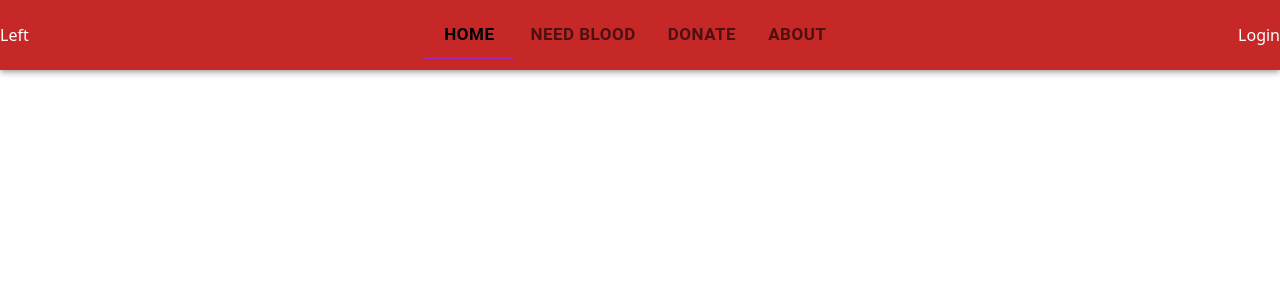
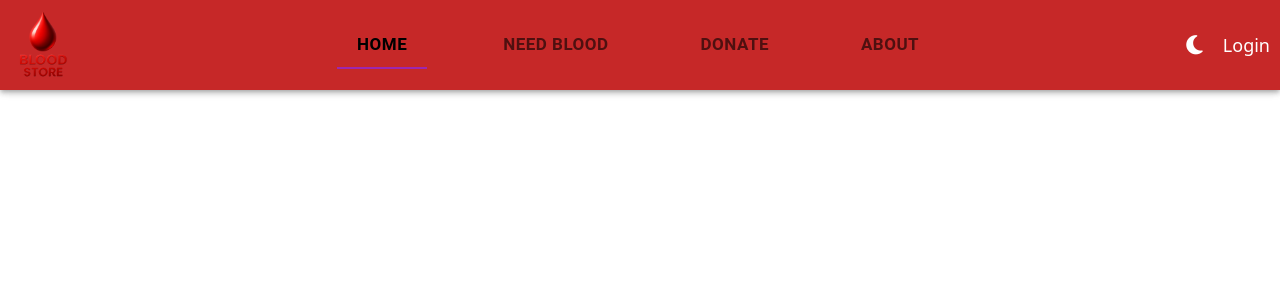
Before and after one commit to ZAKIURREHMAN/Blood-donate, a React (Create React App) app: page / in a window 1280 px wide. Shown: the top 300 px of the page. Built offline with nearby package versions, Linux system fonts and the light colour scheme.

Commit message:
build drower and make response navbar

```diff
--- a/package.json
+++ b/package.json
@@ -40,6 +40,7 @@
     ]
   },
   "devDependencies": {
+    "prettier": "^3.6.2",
     "tailwindcss": "^3.4.17"
   }
 }
--- a/public/index.html
+++ b/public/index.html
@@ -32,6 +32,7 @@
     <link rel="preconnect" href="https://fonts.googleapis.com">
 <link rel="preconnect" href="https://fonts.gstatic.com" crossorigin>
 <link href="https://fonts.googleapis.com/css2?family=Bebas+Neue&display=swap" rel="stylesheet">
+<link rel="stylesheet" href="https://cdnjs.cloudflare.com/ajax/libs/font-awesome/6.7.2/css/all.min.css" integrity="sha512-Evv84Mr4kqVGRNSgIGL/F/aIDqQb7xQ2vcrdIwxfjThSH8CSR7PBEakCr51Ck+w+/U6swU2Im1vVX0SVk9ABhg==" crossorigin="anonymous" referrerpolicy="no-referrer" />
     <!--
       This HTML file is a template.
       If you open it directly in the browser, you will see an empty page.
--- /dev/null
+++ b/src/components/DrawerCom.jsx
@@ -0,0 +1,23 @@
+import React from 'react'
+import Drawer from '@mui/material/Drawer';
+import ListItem from '@mui/material/ListItem';
+import ListItemText from '@mui/material/ListItemButton';
+import { navbar } from '../constant/navbar';
+function DrawerCom({isOpen,setIsOpen}) {
+  const handleNavigation = ()=>{
+    setIsOpen(false)
+  }
+  return (
+    <Drawer open={isOpen}anchor="top" onClose={()=>setIsOpen(false)} >
+        <ListItem sx={{display:'flex', flexDirection:'column',backgroundColor:'#D7D7D7' }} >
+          {
+            navbar.map((item)=>(
+              <ListItemText key={item.id} sx={{marginTop:'20px', width:'100%', display:'flex',justifyContent:'center' }} onClick={handleNavigation}  > <strong>{item.title}</strong> </ListItemText>
+            ))
+          }
+        </ListItem>
+    </Drawer>
+)
+}
+
+export default DrawerCom
--- a/src/components/Navbar.jsx
+++ b/src/components/Navbar.jsx
@@ -1,50 +1,101 @@
-import React, { useState } from 'react'
-import AppBar from '@mui/material/AppBar';
-import Box from '@mui/material/Box';
-import Tabs from '@mui/material/Tabs';
-import Tab from '@mui/material/Tab';
-import { navbar } from '../constant/navbar';
+import React, { useState } from "react";
+import AppBar from "@mui/material/AppBar";
+import Box from "@mui/material/Box";
+import Tabs from "@mui/material/Tabs";
+import Tab from "@mui/material/Tab";
+import { navbar } from "../constant/navbar";
+import useMediaQuery from "@mui/material/useMediaQuery";
+import { useTheme } from "@mui/material/styles";
+import DrawerCom from "./DrawerCom";
 
 function Navbar() {
-    const [selectTab,setSelectTab] = useState(navbar[0].id)
-    const changeTab = (id)=>{
-        setSelectTab(id)
-    }
+  const [selectTab, setSelectTab] = useState(navbar[0].id);
+  const [isOpen, setIsOpen] = useState(false);
+  const theme = useTheme();
+  const md = useMediaQuery(theme.breakpoints.down("md"));
+  const sm = useMediaQuery(theme.breakpoints.down("sm"));
+  const changeTab = (id) => {
+    setSelectTab(id);
+  };
 
   return (
     <AppBar>
-        <Box sx={{display:'flex', height:'70px', alignItems:'center',justifyContent:'space-between', backgroundColor:'#C62828' }} >
-            <Box>
-            Left
+      <Box
+        sx={{
+          display: "flex",
+          height: "90px",
+          alignItems: "center",
+          justifyContent: "space-between",
+          backgroundColor: "#C62828",
+        }}
+      >
+        <Box sx={{ height: "90px", width: "100px" }}>
+          <img src="/images/logo.png" alt="" className=" h-full w-full " />
         </Box>
-        <Box sx={{display:'flex', gap:'50px',textColor:'black' }}  >
-            <Tabs value={selectTab} textColor="secondary"
-  indicatorColor="secondary"
-  aria-label="secondary tabs example" >
 
-            {
-                navbar.map((item)=>(
-                    < Tab value={item.id} onClick={()=>changeTab(item.id)}  label={
-                        <strong >{item.title}</strong>
-                    } key={item.id}  sx={{ fontSize:'17px',
-        '&.Mui-selected': {
-      color: 'black',
-    },
-  }}  />
+        {sm ? (
+          <DrawerCom isOpen={isOpen} setIsOpen={setIsOpen} />
+        ) : (
+          <Box
+            sx={{
+              display: "flex",
+              justifyContent: "center",
+              width: "100%",
+              textColor: "black",
+            }}
+          >
+            <Tabs
+              value={selectTab}
+              textColor="secondary"
+              indicatorColor="secondary"
+              aria-label="secondary tabs example"
+              sx={{
+                "& .MuiTabs-flexContainer": {
+                  gap: `${md ? "5px" : "60px"}`,
+                },
+              }}
+            >
+              {navbar.map((item) => (
+                <Tab
+                  value={item.id}
+                  onClick={() => changeTab(item.id)}
+                  label={<strong>{item.title}</strong>}
+                  key={item.id}
+                  sx={{
+                    fontSize: `${md ? "15px" : "17px"}`,
+                    "&.Mui-selected": {
+                      color: "black",
+                    },
+                  }}
+                />
+              ))}
+            </Tabs>
+          </Box>
+        )}
 
-                ))
-            }
-            </Tabs>
+        <Box sx={{ marginRight: "10px" }}>
+          <Box
+            sx={{
+              display: "flex",
+              justifyContent: "center",
+              alignItems: "center",
+              gap: "20px",
+            }}
+          >
+            <i className="fa-solid fa-moon text-[22px] "></i>
+            {sm ? (
+              <i
+                className="fa-solid fa-bars-staggered"
+                onClick={() => setIsOpen(!isOpen)}
+              ></i>
+            ) : (
+              <button className=" text-[18px] ">Login</button>
+            )}
+          </Box>
         </Box>
-        <Box>
-            <Box>
-                <button>Login</button>
-
-            </Box>
-        </Box>
-        </Box>
+      </Box>
     </AppBar>
-)
+  );
 }
 
-export default Navbar
+export default Navbar;
```
Also changed, not shown: public/images/logo.png (added), 1 other file (tests, documents, lock files or other folders).
